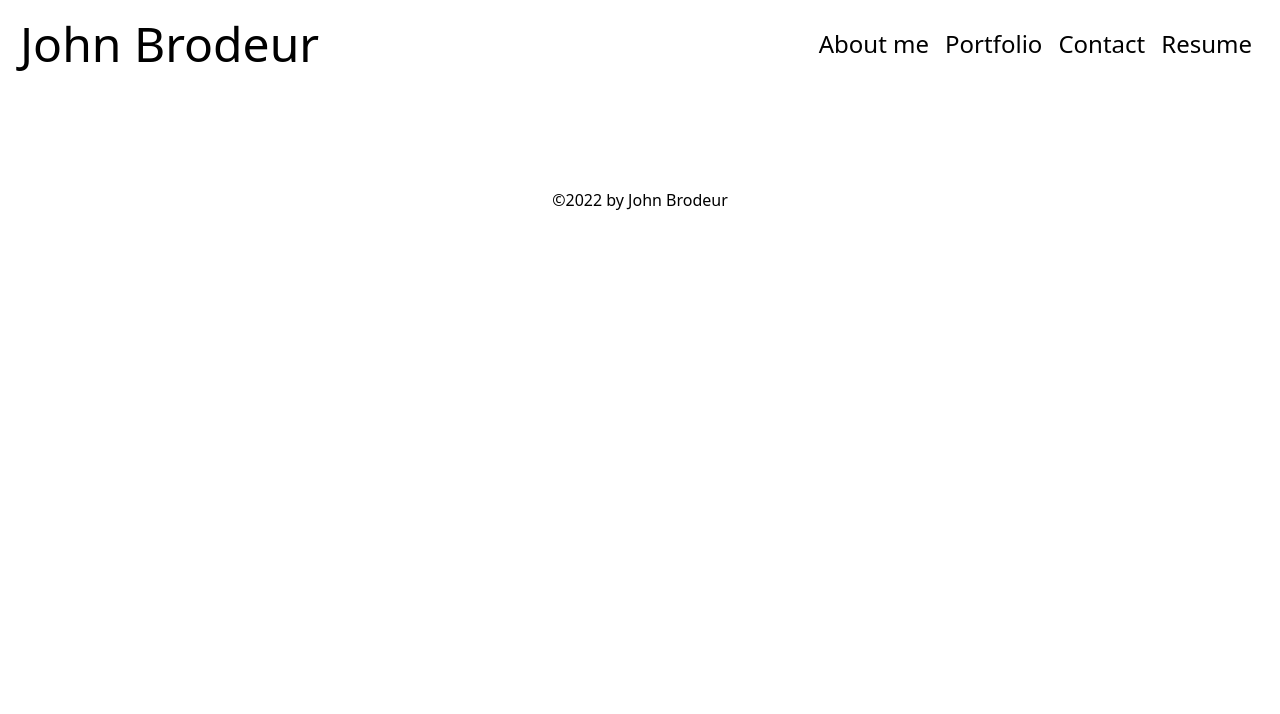
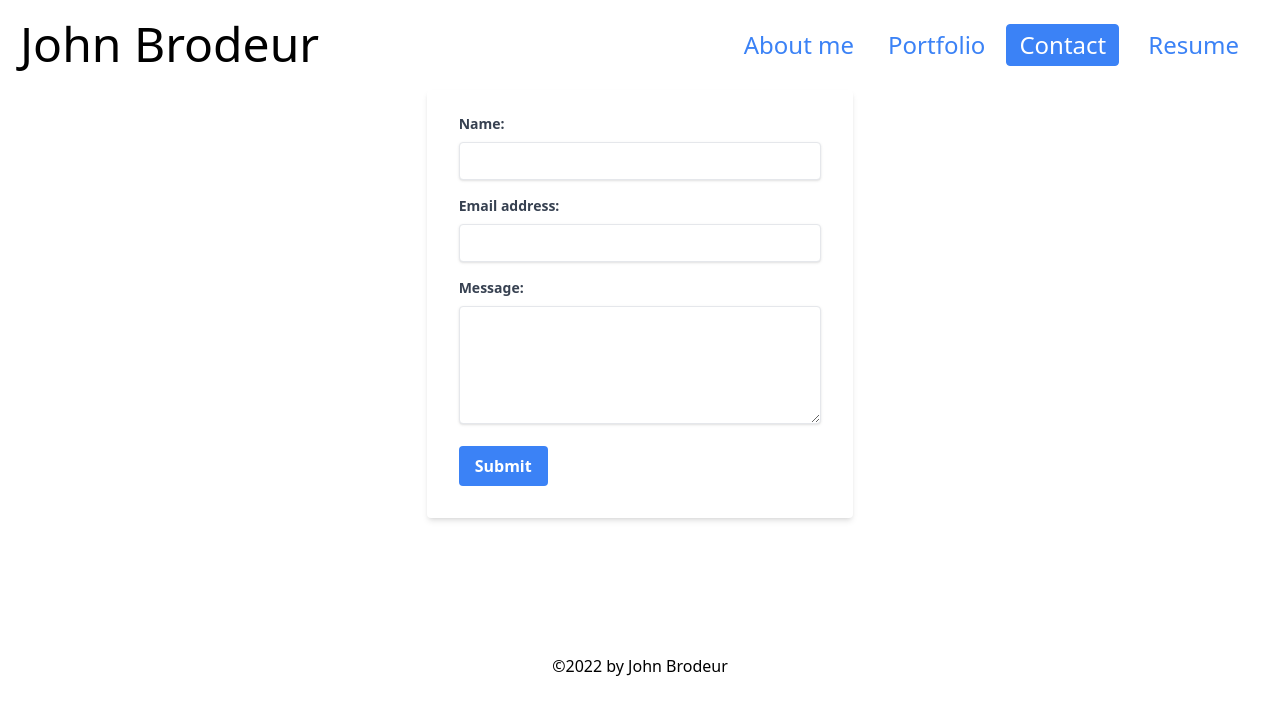
Before and after one commit to JPDBrodeur/jpdbrodeur.github.io, a React (Create React App) app: page / in a window 1280 px wide. Both pictures are taken after a click on the element "Contact". Shown: the top 714 px of the page. Built offline with nearby package versions, Linux system fonts and the light colour scheme; some icons are missing.

Commit message:
styling and contact form

```diff
--- a/src/App.js
+++ b/src/App.js
@@ -14,6 +14,7 @@ function App() {
       <div>
         <Header
           setCurrentSection={setCurrentSection}
+          currentSection={currentSection}
         />
         <main>
           {currentSection === 'About' ? (<About />) : ('')}
--- a/src/components/About/index.js
+++ b/src/components/About/index.js
@@ -3,15 +3,16 @@ import profilePhoto from '../../assets/profile.jpg';
 function About() {
   return (
     <section className="m-5">
-      <h1 id="about" className="text-3xl">About Me</h1>
-      <div className="w-1/5 place-content-center">
-        <img src={profilePhoto} className="my-2 rounded-full w-40" style={{ width: "100%" }} alt="John Brodeur" />
-      </div>
-      <div className="my-2">
-        <p className="font-light">
-          A hard-working, personable young professional who is searching for an exceptional employer who can make use of his administrative strengths, interpersonal skills, and creativity. Educated in the liberal arts tradition and holding a bachelor’s degree. Proficient in the latest technology with a keen eye for presentation. Flexible and versatile – able to maintain a cheerful disposition under pressure; enjoys collaborative work while also excelling at autonomous tasks. Finds particular satisfaction in creative endeavors, acquiring new skills and serving others. A willingness to work beyond expectations and an attention to detail flows from a commitment to professionalism and excellence.
-        </p>
-      </div>
+      <article>
+        <div className="w-1/2 md:w-1/4 lg:w-1/5 m-auto">
+          <img src={profilePhoto} className="my-2 rounded-full w-40 mr-5" style={{ width: "100%" }} alt="John Brodeur" />
+        </div>
+        <div className="m-10">
+          <p className="font-light">
+            A hard-working, personable young professional who is searching for an exceptional employer who can make use of his administrative strengths, interpersonal skills, and creativity. Educated in the liberal arts tradition and holding a bachelor’s degree. Proficient in the latest technology with a keen eye for presentation. Flexible and versatile – able to maintain a cheerful disposition under pressure; enjoys collaborative work while also excelling at autonomous tasks. Finds particular satisfaction in creative endeavors, acquiring new skills and serving others. A willingness to work beyond expectations and an attention to detail flows from a commitment to professionalism and excellence.
+          </p>
+        </div>
+      </article>
     </section>
   );
 }
--- a/src/components/Contact/index.js
+++ b/src/components/Contact/index.js
@@ -1,6 +1,66 @@
+import React, { useState } from 'react';
+
+import { validateEmail } from '../../utils/helpers';
+
 function Contact() {
+  const [formState, setFormState] = useState({ name: '', email: '', message: '' });
+
+  const [errorMessage, setErrorMessage] = useState('');
+  const { name, email, message } = formState;
+
+  const handleSubmit = (e) => {
+    e.preventDefault();
+    if (!errorMessage) {
+      console.log('Submit Form', formState);
+    }
+  };
+
+  const handleChange = (e) => {
+    if (e.target.name === 'email') {
+      const isValid = validateEmail(e.target.value);
+      if (!isValid) {
+        setErrorMessage('Your email is invalid.');
+      } else {
+        setErrorMessage('');
+      }
+    } else {
+      if (!e.target.value.length) {
+        setErrorMessage(`${e.target.name} is required.`);
+      } else {
+        setErrorMessage('');
+      }
+    }
+    if (!errorMessage) {
+      setFormState({ ...formState, [e.target.name]: e.target.value });
+      console.log('Handle Form', formState);
+    }
+  };
+
   return (
-    <></>
+    <section className="flex justify-center">
+      <form id="contact-form" className="w-full sm:w-2/3 md:w-1/2 xl:w-1/3 mx-10 bg-white shadow-md rounded px-8 pt-6 pb-8 mb-4" onSubmit={handleSubmit}>
+        <div className="mb-4">
+          <label htmlFor="name" className="block text-gray-700 text-sm font-bold mb-2">Name:</label>
+          <input type="text" name="name" className="shadow appearance-none border rounded w-full py-2 px-3 text-gray-700 leading-tight focus:outline-none focus:shadow-outline" defaultValue={name} onBlur={handleChange} />
+        </div>
+        <div className="mb-4">
+          <label htmlFor="email" className="block text-gray-700 text-sm font-bold mb-2">Email address:</label>
+          <input type="email" name="email" className="shadow appearance-none border rounded w-full py-2 px-3 text-gray-700 leading-tight focus:outline-none focus:shadow-outline" defaultValue={email} onBlur={handleChange} />
+        </div>
+        <div className="mb-4">
+          <label htmlFor="message" className="block text-gray-700 text-sm font-bold mb-2">Message:</label>
+          <textarea name="message" className="shadow appearance-none border rounded w-full py-2 px-3 text-gray-700 leading-tight focus:outline-none focus:shadow-outline" rows="5" defaultValue={message} onBlur={handleChange} />
+        </div>
+        <div>
+          {errorMessage && (
+            <div>
+              <p className="text-red-500 text-sm italic mb-4">{errorMessage}</p>
+            </div>
+          )}
+          <button data-testid="button" className="bg-blue-500 hover:bg-blue-700 text-white font-bold py-2 px-4 rounded" type="submit">Submit</button>
+        </div>
+      </form>
+    </section>
   );
 }
 
--- a/src/components/Header/index.js
+++ b/src/components/Header/index.js
@@ -1,13 +1,13 @@
 import React from 'react';
 import Nav from '../../components/Navigation'
 
-function Header({ setCurrentSection }) {
+function Header({ setCurrentSection, currentSection }) {
 
   return (
     <header className="m-5">
-      <div className="flex flex-row justify-between">
+      <div className="flex flex-col text-center lg:flex-row justify-between">
         <a href="/"><h1 className="text-5xl">John Brodeur</h1></a>
-        <Nav setCurrentSection={setCurrentSection} />
+        <Nav setCurrentSection={setCurrentSection} currentSection={currentSection} />
       </div>
     </header>
   );
--- a/src/components/Navigation/index.js
+++ b/src/components/Navigation/index.js
@@ -1,27 +1,49 @@
-function Nav({ setCurrentSection }) {
+function Nav({ setCurrentSection, currentSection }) {
 
   return (
-    <nav className="text-2xl my-2">
-      <ul className="flex flex-row">
+    <nav className="text-2xl my-1">
+      <ul className="flex flex-row justify-center">
+        <li className="mx-2" >
+          {currentSection === 'About' ? (
+            <span className="cursor-pointer inline-block border border-blue-500 rounded py-1 px-3 bg-blue-500 text-white" >
+              About me
+            </span>
+          ) : (
+            <span className="cursor-pointer inline-block border border-white rounded hover:border-gray-200 text-blue-500 hover:bg-gray-200 py-1 px-3" onClick={() => setCurrentSection('About')}>
+              About me
+            </span>
+            )}
+        </li>
+        {currentSection === 'Portfolio' ? (
+            <span className="cursor-pointer inline-block border border-blue-500 rounded py-1 px-3 bg-blue-500 text-white" onClick={() => setCurrentSection('Portfolio')}>
+              Portfolio
+            </span>
+          ) : (
+            <span className="cursor-pointer inline-block border border-white rounded hover:border-gray-200 text-blue-500 hover:bg-gray-200 py-1 px-3" onClick={() => setCurrentSection('Portfolio')}>
+              Portfolio
+            </span>
+            )}
         <li className="mx-2">
-          <span className="cursor-pointer" onClick={() => setCurrentSection('About')}>
-            About me
-          </span>
+        {currentSection === 'Contact' ? (
+            <span className="cursor-pointer inline-block border border-blue-500 rounded py-1 px-3 bg-blue-500 text-white" onClick={() => setCurrentSection('Contact')}>
+              Contact
+            </span>
+          ) : (
+            <span className="cursor-pointer inline-block border border-white rounded hover:border-gray-200 text-blue-500 hover:bg-gray-200 py-1 px-3" onClick={() => setCurrentSection('Contact')}>
+              Contact
+            </span>
+            )}
         </li>
         <li className="mx-2">
-          <span className="cursor-pointer" onClick={() => setCurrentSection('Portfolio')}>
-            Portfolio
-          </span>
-        </li>
-        <li className="mx-2">
-          <span className="cursor-pointer" onClick={() => setCurrentSection('Contact')}>
-            Contact
-          </span>
-        </li>
-        <li className="mx-2">
-          <span className="cursor-pointer" onClick={() => setCurrentSection('Resume')}>
-            Resume
-          </span>
+        {currentSection === 'Resume' ? (
+            <span className="cursor-pointer inline-block border border-blue-500 rounded py-1 px-3 bg-blue-500 text-white" onClick={() => setCurrentSection('Resume')}>
+              Resume
+            </span>
+          ) : (
+            <span className="cursor-pointer inline-block border border-white rounded hover:border-gray-200 text-blue-500 hover:bg-gray-200 py-1 px-3" onClick={() => setCurrentSection('Resume')}>
+              Resume
+            </span>
+            )}
         </li>
       </ul>
     </nav>
--- /dev/null
+++ b/src/utils/helpers.js
@@ -0,0 +1,4 @@
+export function validateEmail(email) {
+  var re = /^(([^<>()[\]\\.,;:\s@"]+(\.[^<>()[\]\\.,;:\s@"]+)*)|(".+"))@((\[[0-9]{1,3}\.[0-9]{1,3}\.[0-9]{1,3}\.[0-9]{1,3}\])|(([a-zA-Z\-0-9]+\.)+[a-zA-Z]{2,}))$/;
+  return re.test(String(email).toLowerCase());
+}
--- a/tailwind.config.js
+++ b/tailwind.config.js
@@ -3,7 +3,22 @@ module.exports = {
     "./src/**/*.{js,jsx,ts,tsx}",
   ],
   theme: {
-    extend: {},
+    screens: {
+      'sm': '640px',
+      // => @media (min-width: 640px) { ... }
+
+      'md': '768px',
+      // => @media (min-width: 768px) { ... }
+
+      'lg': '1024px',
+      // => @media (min-width: 1024px) { ... }
+
+      'xl': '1280px',
+      // => @media (min-width: 1280px) { ... }
+
+      '2xl': '1536px',
+      // => @media (min-width: 1536px) { ... }
+    }
   },
   plugins: [],
 }
```
